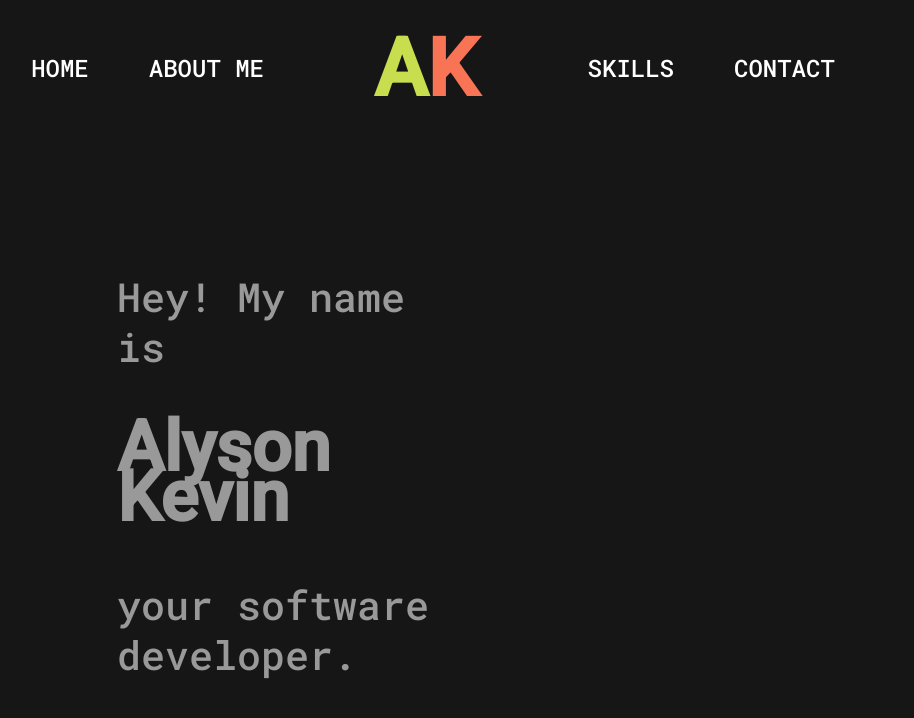
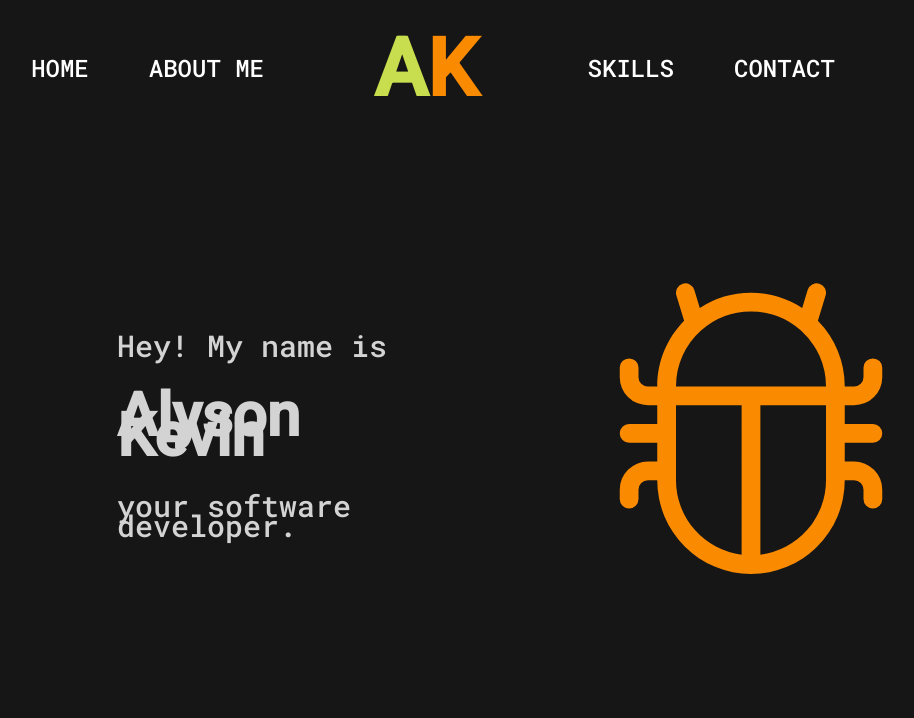
Before and after one commit to alysonbarreto02/alysonbarreto, a React (Create React App) app: page / in a window 1280 px wide. Shown: the top 718 px of the page, without its empty margins (203-1117 px from the left). Built offline with nearby package versions, Linux system fonts and the light colour scheme; a web font is replaced by a local one.

Commit message:
finalizando home basica

```diff
--- a/package.json
+++ b/package.json
@@ -12,6 +12,7 @@
     "@types/react-dom": "^18.0.4",
     "react": "^18.1.0",
     "react-dom": "^18.1.0",
+    "react-icons": "^4.3.1",
     "react-image": "^4.0.3",
     "react-scripts": "5.0.1",
     "styled-components": "^5.3.5",
--- a/src/components/Home/Home.tsx
+++ b/src/components/Home/Home.tsx
@@ -1,4 +1,5 @@
 import { Alyson, BodyText, Vetor, Welcome } from "./Style";
+import { BsBug } from 'react-icons/bs'
 
 export function Home() {
     return (
@@ -11,6 +12,7 @@ export function Home() {
                 </p>
             </Welcome>
         <Vetor>
+            <BsBug className="bug"/>
         {/* <img src={require('../../assets/images/Pc.png')} alt="logo"/> */}
         </Vetor>
 
--- a/src/components/Home/Style.ts
+++ b/src/components/Home/Style.ts
@@ -8,23 +8,37 @@ export const BodyText = styled.section`
 `
 export const Welcome = styled.div`
     width: 50%;
-    height: 100%;
+    height: 35rem;
 
     p{
-    margin-top: 12rem;
+    margin-top: 16rem;
     margin-left: 20rem;
-    line-height: 50px;
+    line-height: 20px;
 
-    color: #999999;
-    font-size: 40px;
+    color: #d3d3d3;
+    font-size: 30px;
     font-family:'Roboto Mono', monospace;
 }
 `
 export const Alyson = styled.h2`
 margin-top: 50px;
-font-size: 70px;
+font-size: 60px;
 `
 
 export const Vetor = styled.div`
-margin: 0;
+display: flex;
+width: 50%;
+height: 35rem;
+
+justify-content: center;
+align-items: center;
+
+color: #FA8B00;
+
+.bug{
+    margin-top: 8rem;
+
+    height: 300px;
+    width: 300px;
+}
 `
--- a/src/components/Menu/styles.ts
+++ b/src/components/Menu/styles.ts
@@ -17,7 +17,7 @@ export const Name = styled.div`
     }
 
     h1{
-        color: #F97355;
+        color: #FA8B00;
         font-size: 5rem;
     }
 `
```
Also changed, not shown: 1 other file (tests, documents, lock files or other folders).
